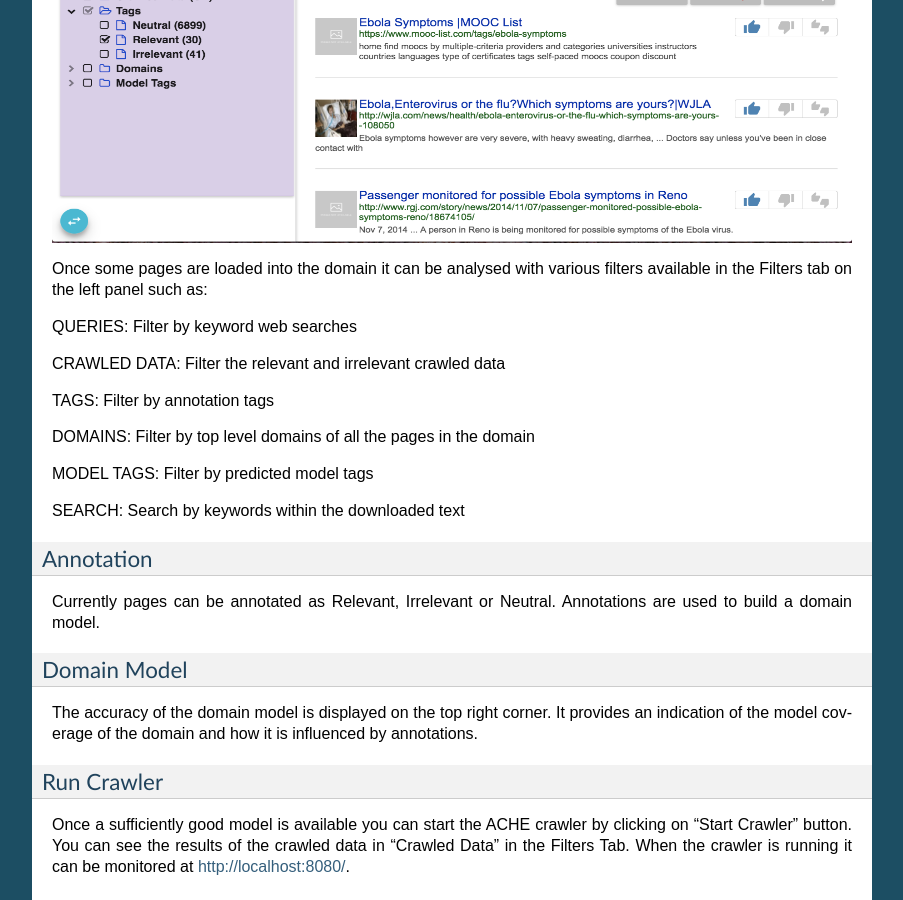
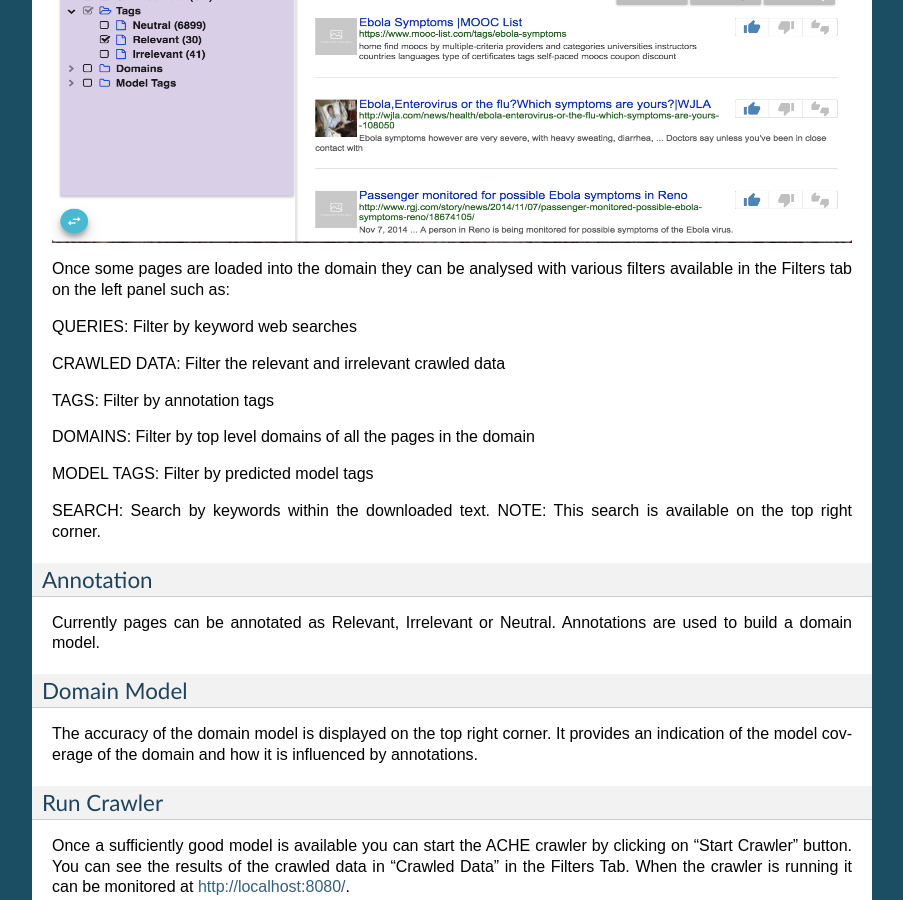
Before and after one commit to VIDA-NYU/domain_discovery_tool, a Sphinx documentation site: the page built from docs/use.rst, in a window 1280 px wide and 900 px high, scrolled down 1569 px. Shown: the whole window, without its empty margins (198-1101 px from the left). Built offline with Sphinx 7.4.7, drawn with Linux system fonts in a browser that asks for light colours.

Commit message:
Fixed typos

```diff
--- a/docs/use.rst
+++ b/docs/use.rst
@@ -45,7 +45,7 @@ Filtering
    :height: 400px
    :alt: alternate text
 
-Once some pages are loaded into the domain it can be analysed with various filters available in the Filters tab on the left panel such as:
+Once some pages are loaded into the domain they can be analysed with various filters available in the Filters tab on the left panel such as:
 
 QUERIES: Filter by keyword web searches
 
@@ -57,7 +57,7 @@ DOMAINS: Filter by top level domains of all the pages in the domain
 
 MODEL TAGS: Filter by predicted model tags
 
-SEARCH: Search by keywords within the downloaded text
+SEARCH: Search by keywords within the downloaded text. NOTE: This search is available on the top right corner.
 
 Annotation
 ~~~~~~~~~~
```
